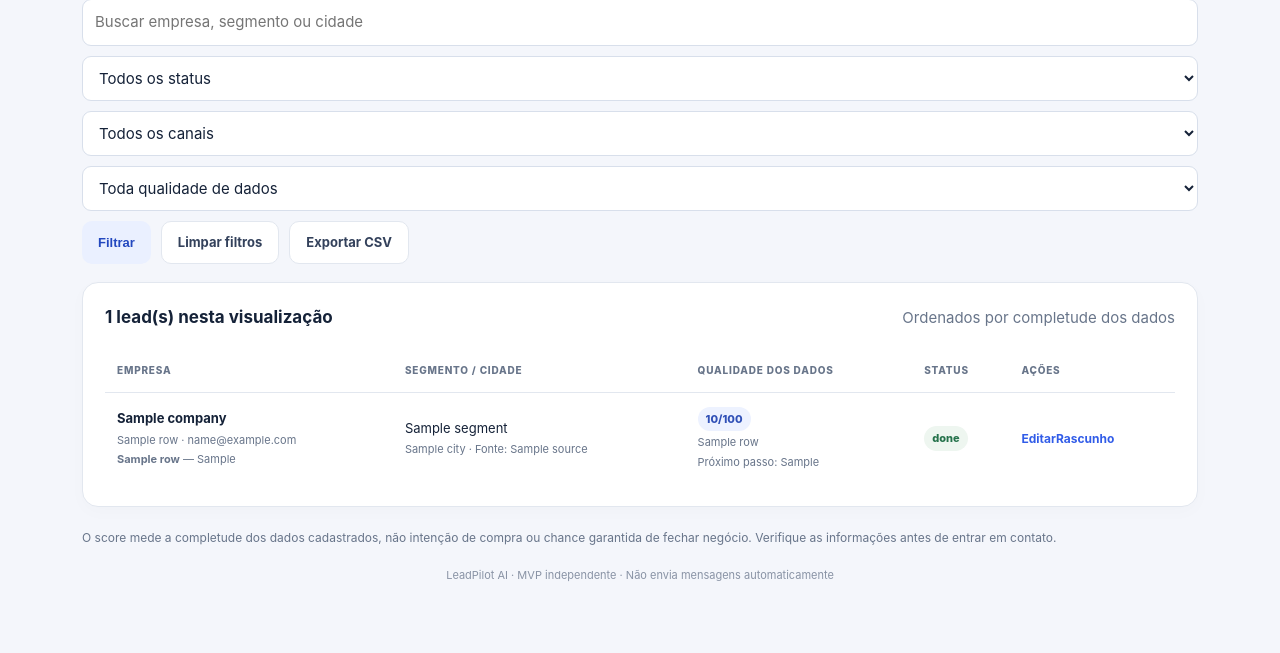
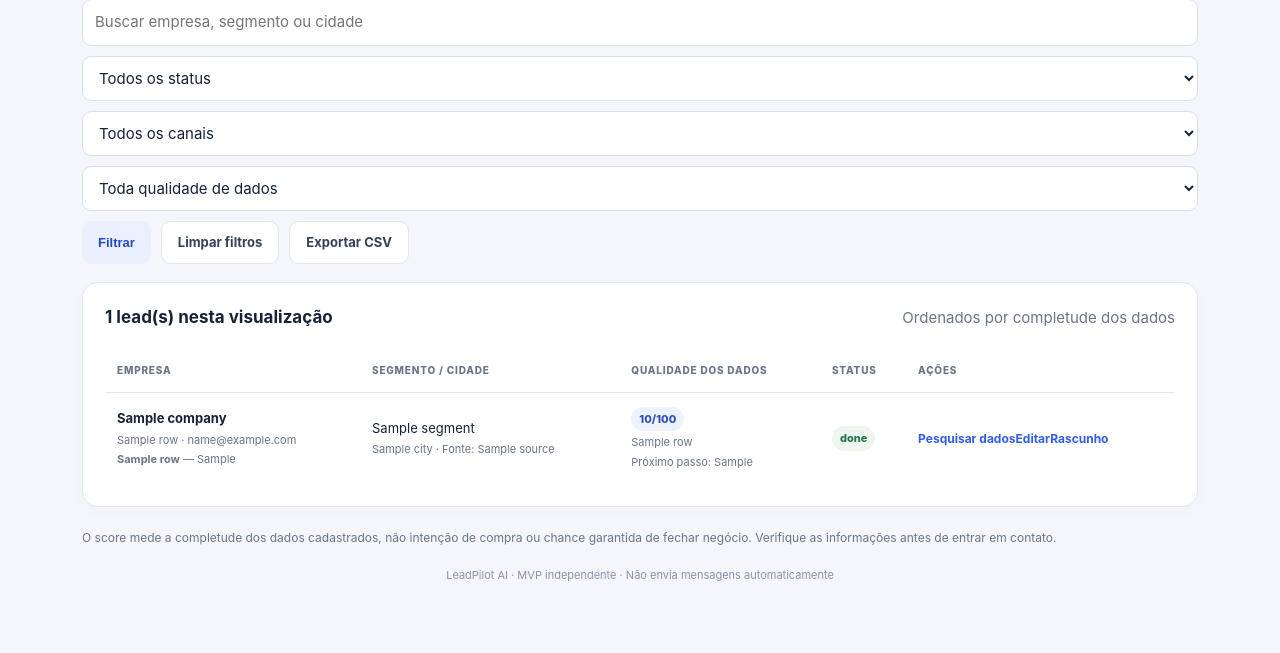
Before and after one commit to gtaocultooficial-sudo/leadpilot-ai, a Flask app: template templates/leads.html in a window 1280 px wide. Shown: the part 230-883 px from the top of the page. Run offline with Flask 3, Linux system fonts and the light colour scheme; the template is opened without the code that fills it: most values are stand-ins (such as "Sample title", 1, 10 or a date in 2020); parts of the project's set-up code (start-up, migrations or seed data) failed here and were passed over; some libraries are stand-ins or nearby versions.

Commit message:
Add one-click research action to lead list

```diff
--- a/templates/leads.html
+++ b/templates/leads.html
@@ -42,7 +42,7 @@
     <td>{{ l.segment or '—' }}<small>{{ l.city or '—' }} · Fonte: {{ l.source or 'não informada' }}</small></td>
     <td><span class="score">{{ l.score }}/100</span><small>{{ l.quality_label }}</small><small>Próximo passo: {{ l.next_step }}</small></td>
     <td><span class="status">{{ l.status }}</span></td>
-    <td class="actions"><a href="{{ url_for('edit_lead', lead_id=l.id) }}">Editar</a><a href="{{ url_for('lead_message', lead_id=l.id) }}">Rascunho</a></td>
+    <td class="actions"><a href="{{ url_for('lead_research', lead_id=l.id) }}">Pesquisar dados</a><a href="{{ url_for('edit_lead', lead_id=l.id) }}">Editar</a><a href="{{ url_for('lead_message', lead_id=l.id) }}">Rascunho</a></td>
   </tr>
   {% endfor %}
   </tbody></table></div>
```
